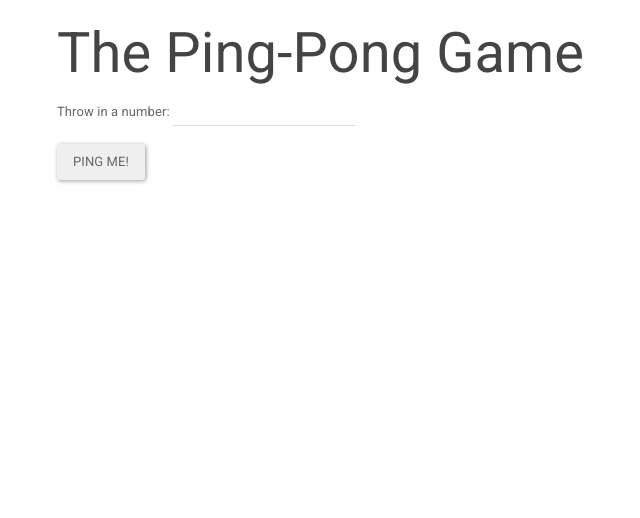
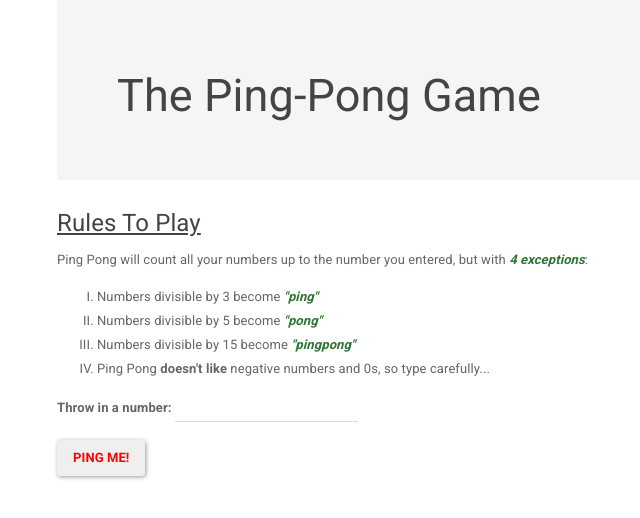
Before and after one commit to hammmay/PingPongProject, a plain HTML site: page index.html in a window 1280 px wide. Shown: the whole page, without its empty margins (13-653 px from the left). Drawn offline with Linux system fonts and the light colour scheme.

Commit message:
add styling and change to prepending results

```diff
--- a/css/styles.css
+++ b/css/styles.css
@@ -0,0 +1,18 @@
+.btn {
+  color: red;
+  font-weight: bold;
+}
+
+h4 {
+  text-decoration: underline;
+}
+
+#box {
+  font-weight: bold;
+}
+
+.standout {
+  font-style: italic;
+  font-weight: bold;
+  color: #2d7533;
+}
--- a/index.html
+++ b/index.html
@@ -9,20 +9,37 @@
   </head>
   <body>
     <div class="container">
-      <h1>The Ping-Pong Game</h1>
-
+      <div class="jumbotron">
+        <h2>The Ping-Pong Game</h2>
+      </div>
+      <h4>Rules To Play</h4>
+      <p id=intro>Ping Pong will count all your numbers up to the number you entered, but with <span class="standout">4 exceptions</span>:</p>
+        <ol type="I">
+          <li>Numbers divisible by 3 become <span class="standout">"ping"</span></li>
+          <li>Numbers divisible by 5 become <span class="standout">"pong"</span></li>
+          <li>Numbers divisible by 15 become <span class="standout">"pingpong"</span></li>
+          <li>Ping Pong <strong>doesn't like</strong> negative numbers and 0s, so type carefully...</li>
+        </ol>
       <form id="pingpong">
         <div class="form-group">
-          <label for="number">Throw in a number:</label>
+          <label for="number" id="box">Throw in a number:</label>
           <input id="number" type="text">
         </div>
 
         <button type="submit" class="btn">Ping Me!</button>
       </form>
 
-      <div>
+<!--      <div>
         <p><span id="result"></span></p>
       </div>
+-->
+      <div>
+       <ul id="result">
+
+       </ul>
+     </div>
+
+
     </div>
   </body>
 </html>
--- a/js/script.js
+++ b/js/script.js
@@ -1,18 +1,20 @@
 //Business Logic
-var userNumber = function(user) {
+
+//for (user; user < 5; user += 1) {
+
+ var userNumber = function(user) {
   if (user <= 0) {
     return "Oops! You have to enter a positive number to play.";
   } else if (user % 15 === 0) {
     return "pingpong";
-  } else if ((user % 3 === 0) {
+  } else if (user % 3 === 0) {
     return "ping";
-  } else if ((user % 5 === 0) {
+  } else if (user % 5 === 0) {
     return "pong";
   } else {
     return user;
-  }
+    };
 };
-
 
 //UI Logic
 $(document).ready(function() {
@@ -22,10 +24,8 @@ $(document).ready(function() {
     var user = parseInt($("input#number").val());
     var result = userNumber(user);
 
-
-    $("#result").text(result);
+//    $("#result").text(result);
+$("#result").prepend("<li>" + result + "</li>");
 
   });
-
-
 });
```
Also changed, not shown: 1 other file.
